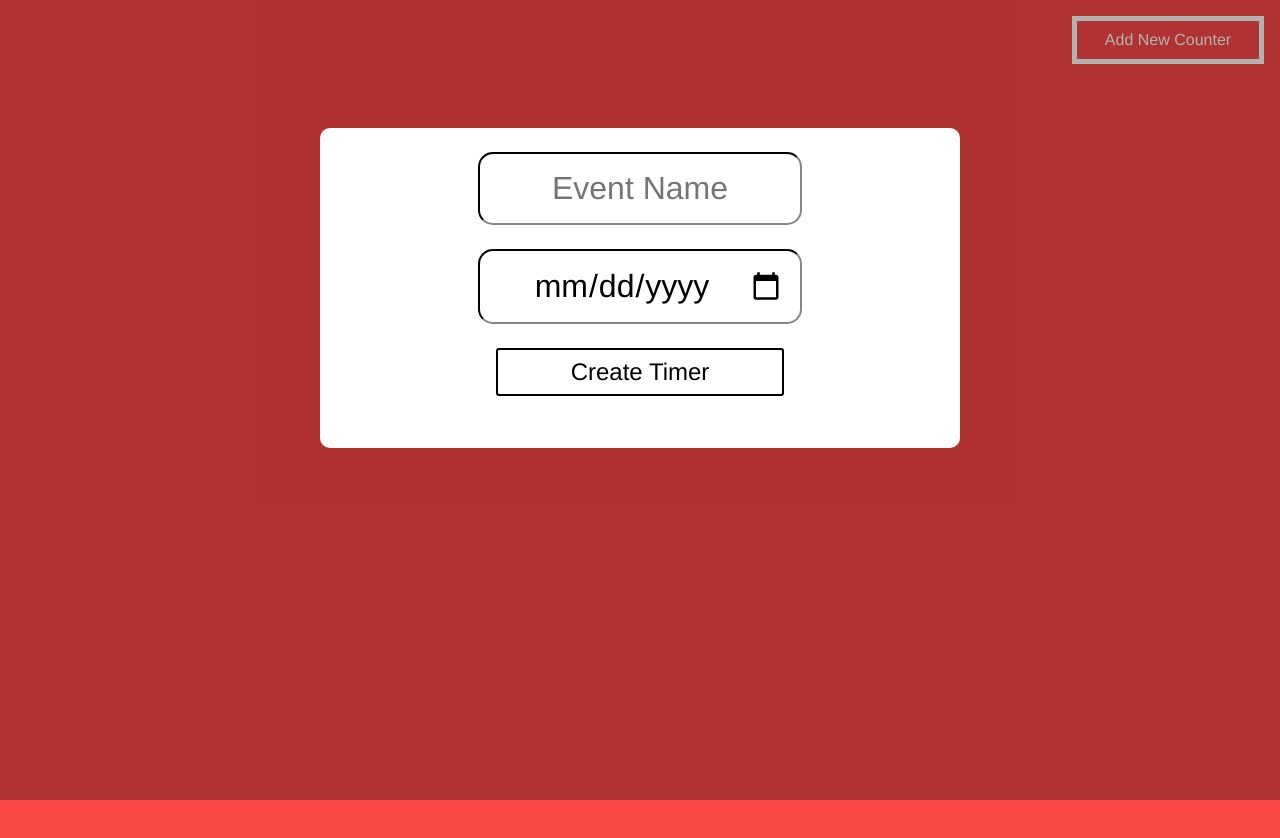
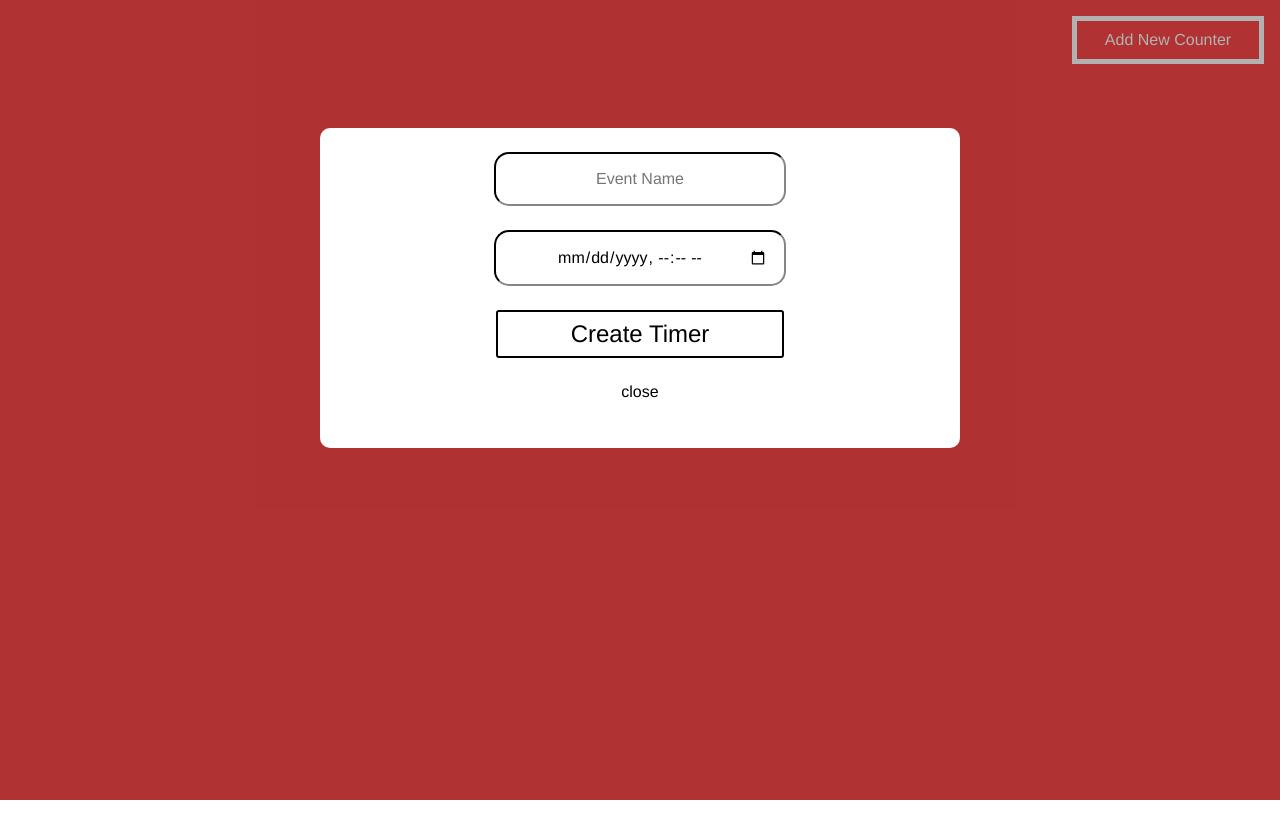
Before and after one commit to rdeepak2002/TokTok, a React (Create React App) app in the folder front/: page / in a window 1280 px wide. Both pictures are taken after a click on the button "Add New Counter". Shown: the top 838 px of the page. After the commit the page ends 800 px from the top, so only its background shows below. Built offline with nearby package versions, Linux system fonts and the light colour scheme; no server answers.

Commit message:
just haev to add delete button now

```diff
--- a/front/src/pages/HomePage.js
+++ b/front/src/pages/HomePage.js
@@ -58,6 +58,8 @@ class HomePage extends React.Component {
   }
 
   createTimer = () => {
+
+    if(this.state.modalTitle.length > 0 && this.state.modalDate !== undefined) {
       this.setState({loading: true})
 
       axios.post('/createTimer', {
@@ -77,6 +79,10 @@ class HomePage extends React.Component {
       (error) => {
         this.setState({loading: false})
       })
+    }
+    else {
+      alert('Fields cannot be blank')
+    }
   }
 
   autoLogin = () => {
@@ -106,11 +112,12 @@ class HomePage extends React.Component {
   }
 
   handleOpenModal = () => {
-    this.setState({ showModal: true });
+    this.setState({ showModal: true })
   }
 
   handleCloseModal = () => {
-    this.setState({ showModal: false });
+    this.setState({ modalTitle: '' })
+    this.setState({ showModal: false })
   }
 
   componentDidMount() {
@@ -126,7 +133,7 @@ class HomePage extends React.Component {
 
     if(loading) {
       return (
-        <div className='flexContainer primaryColor'>
+        <div className='flexContainer primaryColor fullHeight'>
           <div className='loader'>
             <Loader
               type='Bars'
@@ -143,14 +150,16 @@ class HomePage extends React.Component {
     }
     else {
       return (
+        <div className='primaryColor fullHeight'>
           <div className='flexContainer centerFlex primaryColor topOffset'>
-          <button className='addCounterBtn' onClick={this.handleOpenModal}>Add New Counter</button>
+            <button className='addCounterBtn clickable' onClick={this.handleOpenModal}>Add New Counter</button>
 
             <Modal isOpen={this.state.showModal} contentLabel='Minimal Modal Example' className='Modal' overlayClassName='Overlay' onRequestClose={this.handleCloseModal} shouldCloseOnOverlayClick={true}>
               <input className='modalTitleInput' type='text' placeholder='Event Name' onChange={this.handleTitleChange}></input>
-            <input className='modalDateInput' type='date' placeholder='Date' onChange={this.handleDateChange}></input>
+              <input className='modalDateInput' type='datetime-local' placeholder='Date' onChange={this.handleDateChange}></input>
 
-            <button onClick={this.createTimer} className='createCounterBtn'>Create Timer</button>
+              <button onClick={this.createTimer} className='createCounterBtn clickable'>Create Timer</button>
+              <button onClick={this.handleCloseModal} className='closeModalBtn clickable'>close</button>
             </Modal>
 
             {this.state.timers.map(timer => {
@@ -212,6 +221,8 @@ class HomePage extends React.Component {
             })}
 
           </div>
+        </div>
+
       )
     }
   }
--- a/front/src/pages/LoginPage.js
+++ b/front/src/pages/LoginPage.js
@@ -74,7 +74,7 @@ class LoginPage extends React.Component {
 
     if(loading) {
       return (
-        <div className='flexContainer primaryColor'>
+        <div className='flexContainer primaryColor fullHeight'>
           <div className='loader'>
             <Loader
               type='Bars'
@@ -103,7 +103,7 @@ class LoginPage extends React.Component {
       )
 
       return (
-        <div className='flexContainer'>
+        <div className='flexContainer fullHeight'>
           <div className='halfColumn primaryColor centerColumnItems'>
             <h1 className='logoTitle'>TOKTOK</h1>
             <h2 className='logoSubtitle'>keep track of everything</h2>
--- a/front/src/pages/SignUpPage.js
+++ b/front/src/pages/SignUpPage.js
@@ -85,7 +85,7 @@ class SignUpPage extends React.Component {
 
     if(loading) {
       return (
-        <div className='flexContainer primaryColor'>
+        <div className='flexContainer primaryColor fullHeight'>
           <div className='loader'>
             <Loader
               type='Bars'
@@ -115,7 +115,7 @@ class SignUpPage extends React.Component {
       )
 
       return (
-        <div className='flexContainer'>
+        <div className='flexContainer fullHeight'>
           <div className='halfColumn primaryColor centerColumnItems'>
             <h1 className='logoTitle'>TOKTOK</h1>
             <h2 className='logoSubtitle'>keep track of everything</h2>
--- a/front/src/styles/HomePage.css
+++ b/front/src/styles/HomePage.css
@@ -56,15 +56,23 @@
 }
 
 .Modal > input {
-  font-size: 2rem;
+  font-size: 1rem;
   border-radius: 15px;
   padding: 1rem;
-  width: 18rem;
+  width: 16rem;
   border-color: rgba(50, 50, 50, 1.0);
 }
 
 .Modal > button {
   width: 18rem;
+}
+
+.closeModalBtn {
+  font-size: 1rem;
+  border: none;
+  background: white;
+  outline: none;
+  color: black;
 }
 
 .Overlay {
--- a/front/src/styles/global.css
+++ b/front/src/styles/global.css
@@ -20,10 +20,13 @@ input  {
   -webkit-appearance: none;
 }
 
+.fullHeight {
+  height: 100%;
+}
+
 .flexContainer {
   display: flex;
   flex-wrap: wrap;
-  height: 100%;
   background-color: white;
   overflow-y: scroll;
 }
```
Also changed, not shown: 12 other files (tests, documents, lock files or other folders). Lines whose indentation alone changed are shown as unchanged.
